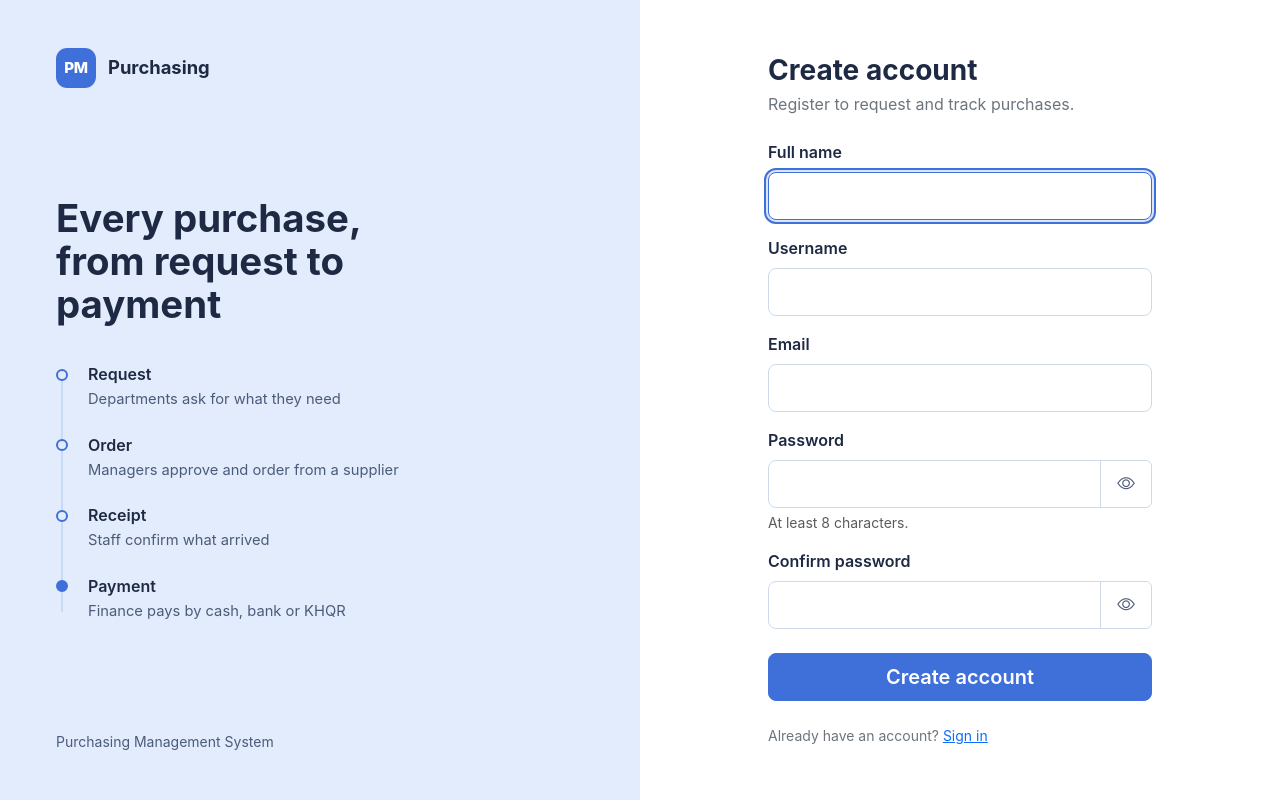
After one commit to sembunly/purchasing_management_system, a Spring app: template src/main/resources/templates/auth/signup.html in a window 1280 px wide. The commit adds this page. Run offline with Thymeleaf, Linux system fonts and the light colour scheme; the template is opened without the code that fills it, so the values that code supplies are empty; some of the project's set-up classes (security, data sources, template engines, error pages and the like) are left out, and stand-ins take their place; database files in the repository are not loaded.

Commit message:
feat: implement user registration functionality with signup form and service

```diff
--- a/src/main/java/com/bunlysem/purchasing/config/SecurityConfig.java
+++ b/src/main/java/com/bunlysem/purchasing/config/SecurityConfig.java
@@ -18,7 +18,7 @@ public class SecurityConfig {
         http
             .authorizeHttpRequests(auth -> auth
                 .requestMatchers("/css/**", "/js/**").permitAll()
-                .requestMatchers("/login", "/access-denied").permitAll()
+                .requestMatchers("/login", "/signup", "/access-denied").permitAll()
                 .requestMatchers(HttpMethod.POST, "/requests/*/approve", "/requests/*/reject")
                     .hasAnyRole("ADMIN", "MANAGER")
                 .anyRequest().authenticated())
--- a/src/main/java/com/bunlysem/purchasing/modules/settings/repository/RoleRepository.java
+++ b/src/main/java/com/bunlysem/purchasing/modules/settings/repository/RoleRepository.java
@@ -2,8 +2,11 @@ package com.bunlysem.purchasing.modules.settings.repository;
 
 import com.bunlysem.purchasing.modules.auth.model.Role;
 import java.util.List;
+import java.util.Optional;
 import org.springframework.data.jpa.repository.JpaRepository;
 
 public interface RoleRepository extends JpaRepository<Role, Long> {
     List<Role> findByIsActiveOrderByName(Integer isActive);
+
+    Optional<Role> findByNameAndIsActive(String name, Integer isActive);
 }
--- /dev/null
+++ b/src/main/resources/templates/auth/signup.html
@@ -0,0 +1,108 @@
+<!doctype html>
+<html lang="en" xmlns:th="http://www.thymeleaf.org">
+<head>
+    <meta charset="UTF-8">
+    <meta name="viewport" content="width=device-width, initial-scale=1">
+    <title>Create account | Purchasing Management System</title>
+    <link href="https://cdn.jsdelivr.net/npm/bootstrap@5.3.3/dist/css/bootstrap.min.css" rel="stylesheet">
+    <link href="https://cdn.jsdelivr.net/npm/bootstrap-icons@1.11.3/font/bootstrap-icons.min.css" rel="stylesheet">
+    <link rel="stylesheet" th:href="@{/css/style.css}">
+</head>
+<body class="login-page">
+<main class="row g-0 min-vh-100">
+
+    <!-- Left: purchasing flow -->
+    <aside class="col-lg-6 d-none d-lg-flex login-story">
+        <div class="brand"><span class="brand-mark" aria-hidden="true">PM</span> Purchasing</div>
+        <div>
+            <h2 class="story-title">Every purchase, from request to payment</h2>
+            <ol class="flow">
+                <li><strong>Request</strong><span>Departments ask for what they need</span></li>
+                <li><strong>Order</strong><span>Managers approve and order from a supplier</span></li>
+                <li><strong>Receipt</strong><span>Staff confirm what arrived</span></li>
+                <li><strong>Payment</strong><span>Finance pays by cash, bank or KHQR</span></li>
+            </ol>
+        </div>
+        <small class="story-foot">Purchasing Management System</small>
+    </aside>
+
+    <!-- Right: form -->
+    <section class="col-12 col-lg-6 d-flex align-items-center justify-content-center login-panel">
+        <div class="login-box">
+            <div class="brand-mark d-lg-none mb-4" aria-hidden="true">PM</div>
+            <h1 class="h3 fw-bold mb-1">Create account</h1>
+            <p class="text-secondary mb-4">Register to request and track purchases.</p>
+
+            <form th:action="@{/signup}" th:object="${signupForm}" method="post" class="needs-validation" novalidate>
+                <div th:if="${#fields.hasGlobalErrors()}" class="alert alert-danger" role="alert">
+                    <div th:each="error : ${#fields.globalErrors()}" th:text="${error}"></div>
+                </div>
+
+                <div class="mb-3">
+                    <label for="fullName" class="form-label fw-semibold">Full name</label>
+                    <input id="fullName" type="text" class="form-control form-control-lg"
+                           th:field="*{fullName}"
+                           th:classappend="${#fields.hasErrors('fullName')} ? 'is-invalid'"
+                           autocomplete="name" required autofocus>
+                    <div class="invalid-feedback d-block" th:errors="*{fullName}"></div>
+                </div>
+
+                <div class="mb-3">
+                    <label for="username" class="form-label fw-semibold">Username</label>
+                    <input id="username" type="text" class="form-control form-control-lg"
+                           th:field="*{username}"
+                           th:classappend="${#fields.hasErrors('username')} ? 'is-invalid'"
+                           autocomplete="username" required>
+                    <div class="invalid-feedback d-block" th:errors="*{username}"></div>
+                </div>
+
+                <div class="mb-3">
+                    <label for="email" class="form-label fw-semibold">Email</label>
+                    <input id="email" type="email" class="form-control form-control-lg"
+                           th:field="*{email}"
+                           th:classappend="${#fields.hasErrors('email')} ? 'is-invalid'"
+                           autocomplete="email" required>
+                    <div class="invalid-feedback d-block" th:errors="*{email}"></div>
+                </div>
+
+                <div class="mb-3">
+                    <label for="password" class="form-label fw-semibold">Password</label>
+                    <div class="input-group">
+                        <input id="password" type="password" class="form-control form-control-lg"
+                               th:field="*{password}"
+                               th:classappend="${#fields.hasErrors('password')} ? 'is-invalid'"
+                               autocomplete="new-password" required>
+                        <button class="btn btn-outline-secondary password-toggle" type="button"
+                                aria-label="Show password" aria-controls="password" data-password-toggle>
+                            <i class="bi bi-eye" aria-hidden="true" data-password-icon></i>
+                        </button>
+                        <div class="invalid-feedback d-block" th:errors="*{password}"></div>
+                    </div>
+                    <div class="form-text">At least 8 characters.</div>
+                </div>
+
+                <div class="mb-4">
+                    <label for="confirmPassword" class="form-label fw-semibold">Confirm password</label>
+                    <div class="input-group">
+                        <input id="confirmPassword" type="password" class="form-control form-control-lg"
+                               th:field="*{confirmPassword}"
+                               th:classappend="${#fields.hasErrors('confirmPassword')} ? 'is-invalid'"
+                               autocomplete="new-password" required>
+                        <button class="btn btn-outline-secondary password-toggle" type="button"
+                                aria-label="Show password" aria-controls="confirmPassword" data-password-toggle>
+                            <i class="bi bi-eye" aria-hidden="true" data-password-icon></i>
+                        </button>
+                        <div class="invalid-feedback d-block" th:errors="*{confirmPassword}"></div>
+                    </div>
+                </div>
+
+                <button class="btn btn-primary btn-lg w-100" type="submit">Create account</button>
+            </form>
+
+            <p class="small text-secondary mt-4 mb-0">Already have an account? <a th:href="@{/login}">Sign in</a></p>
+        </div>
+    </section>
+</main>
+<script th:src="@{/js/app.js}"></script>
+</body>
+</html>
```
Also changed, not shown: src/main/java/com/bunlysem/purchasing/modules/auth/controller/AuthController.java (+46 -0 lines), src/main/java/com/bunlysem/purchasing/modules/auth/service/RegistrationService.java (added, +60 -0 lines), src/main/java/com/bunlysem/purchasing/modules/auth/web/SignupForm.java (added, +41 -0 lines), src/main/resources/templates/auth/login.html (+6 -1 lines), 1 other file.
